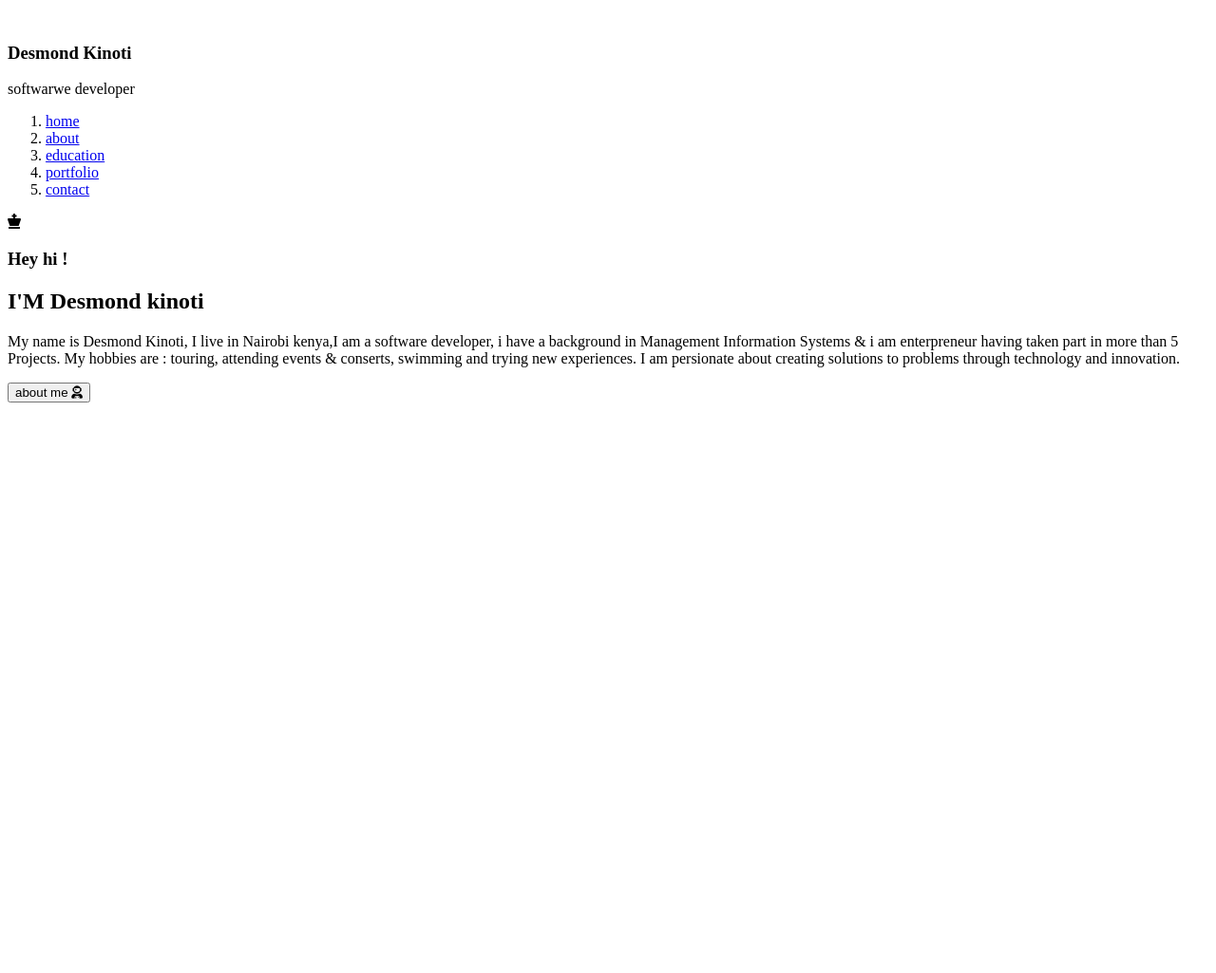
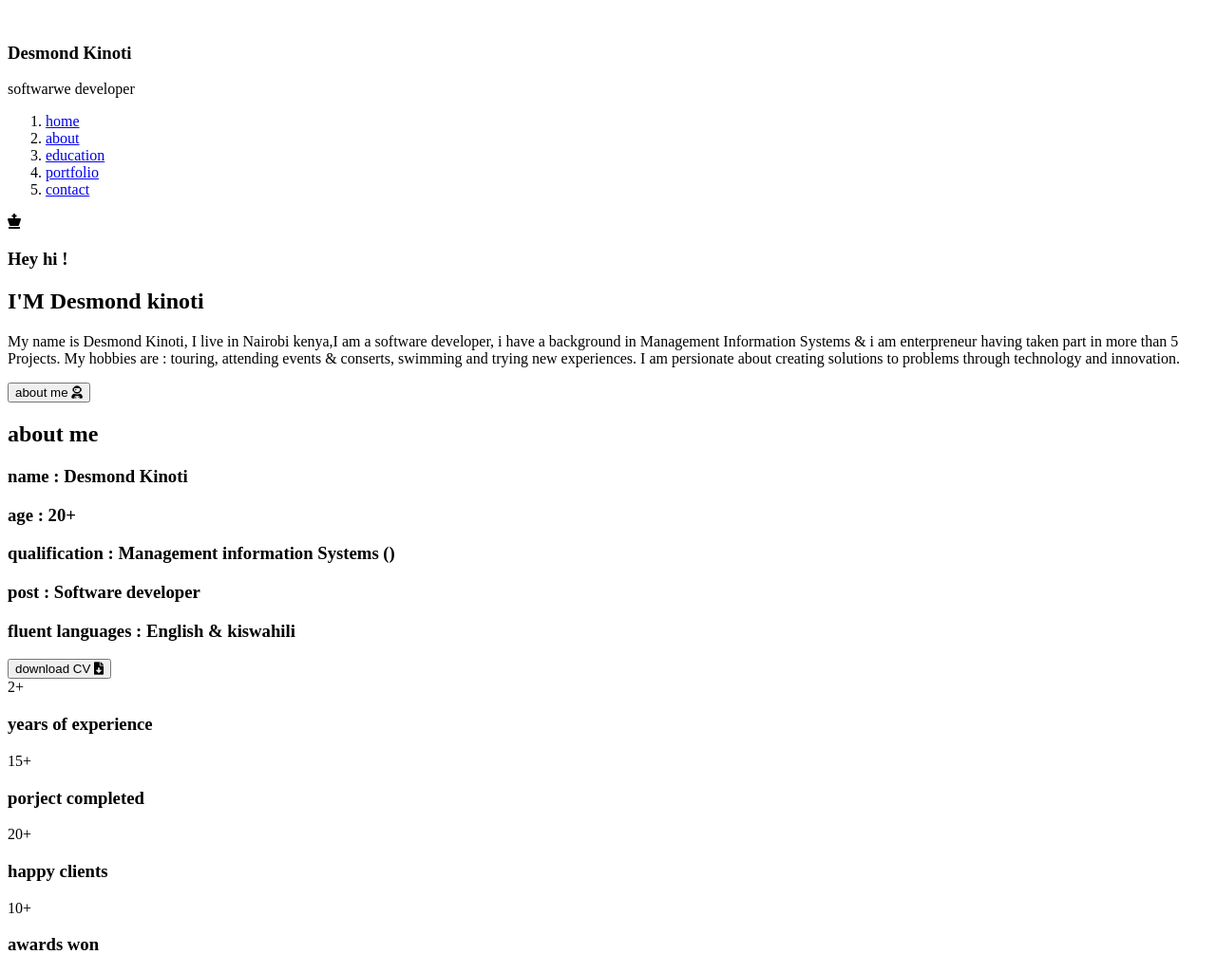
Before and after one commit to desmond107/my-portfolio, a plain HTML site: page index.html in a window 1280 px wide. Shown: the whole page at 95% size. Before the commit the page ends 800 px from the top, so only its background shows below. Drawn offline with Linux system fonts and the light colour scheme.

Commit message:
abourt details added font awsome extension added

```diff
--- a/index.html
+++ b/index.html
@@ -35,6 +35,7 @@
 
     <div id="menu" class="fas fa-chess-king"></div>
 
+    <!-- the home section-->
     <section class="home" id="home">
 
         <h3>Hey hi !</h3>
@@ -49,6 +50,50 @@
 
     </section>
 
+    <!-- the about section-->
+    <section class="about" id="about">
+
+        <h1 class="heading"> <span>about</span> me </h1>
+
+        <div class="row">
+
+            <div class="info">
+                <h3> <span> name : </span> Desmond Kinoti</h3>
+                <h3> <span> age : </span> 20+ </h3>
+                <h3> <span> qualification : </span> Management information Systems () </h3>
+                <h3> <span> post : </span> Software developer </h3>
+                <h3> <span> fluent languages : </span> English & kiswahili </h3>
+                <a href="#"><button class="btn"> download CV <i class="fas fa-file-download"></i> </button></a>
+            </div>
+
+            <div class="counter">
+
+                <div class="box">
+                    <span>2+</span>
+                    <h3>years of experience</h3>
+                </div>
+
+                <div class="box">
+                    <span>15+</span>
+                    <h3>porject completed</h3>
+                </div>
+
+                <div class="box">
+                    <span>20+</span>
+                    <h3>happy clients</h3>
+                </div>
+
+                <div class="box">
+                    <span>10+</span>
+                    <h3>awards won</h3>
+                </div>
+
+            </div>
+
+        </div>
+
+        </section>
+
 
 </body>
 </html>
```
